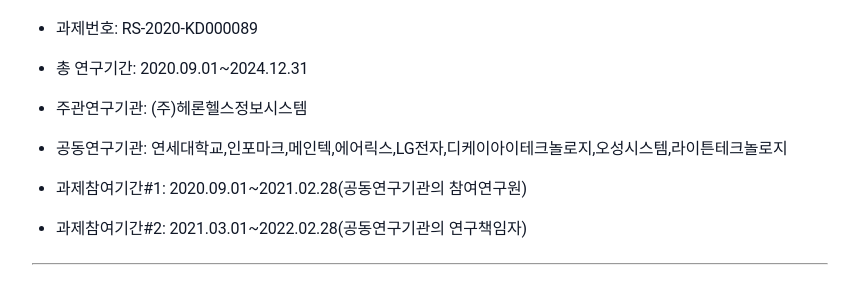
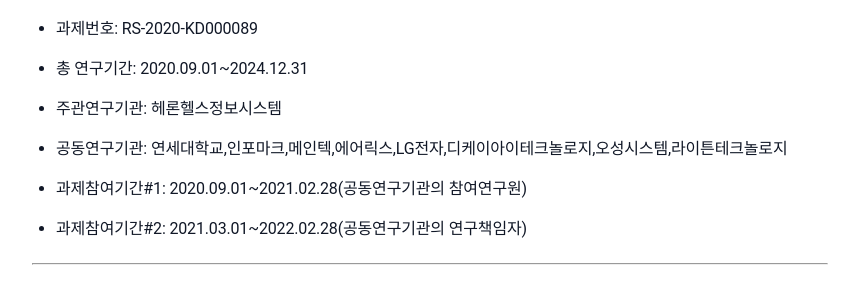
Before and after one commit to sanghoon-lee/sanghoon-lee.github.io, a Jekyll site: the page built from research.md, in a window 1280 px wide and 900 px high, scrolled down 577 px. Shown: the part 161-451 px from the top of the window, without its empty margins (210-1059 px from the left). Built offline with Jekyll 4.4.1, drawn with Linux system fonts in a browser that asks for light colours.

Commit message:
research.md 추가

```diff
--- a/research.md
+++ b/research.md
@@ -25,7 +25,7 @@ permalink: /research/
 * 과제관리(전문)기관: 범부처전주기의료기기연구개발사업단
 * 과제번호: RS-2020-KD000089
 * 총 연구기간: 2020.09.01~2024.12.31
-* 주관연구기관: (주)헤론헬스정보시스템
+* 주관연구기관: 헤론헬스정보시스템
 * 공동연구기관: 연세대학교,인포마크,메인텍,에어릭스,LG전자,디케이아이테크놀로지,오성시스템,라이튼테크놀로지
 * 과제참여기간#1: 2020.09.01~2021.02.28(공동연구기관의 참여연구원)
 * 과제참여기간#2: 2021.03.01~2022.02.28(공동연구기관의 연구책임자)
```
